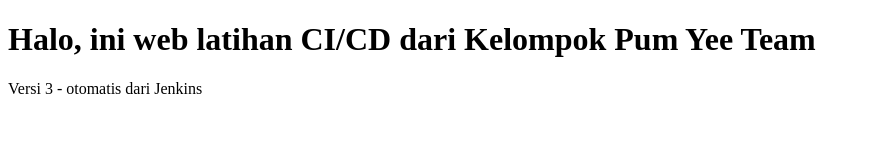
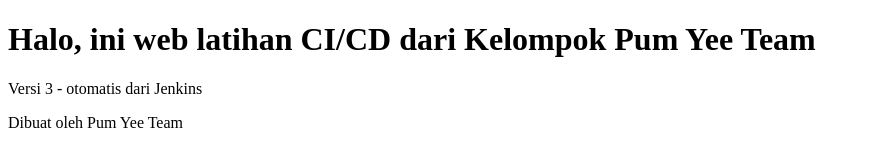
Before and after one commit to HaidirSeptian/latihan-cicd, a plain HTML site: page public/index.html in a window 1280 px wide. Shown: the whole page, without its empty margins (0-870 px from the left). Drawn offline with Linux system fonts and the light colour scheme.

Commit message:
Update index.html

```diff
--- a/public/index.html
+++ b/public/index.html
@@ -6,5 +6,6 @@
 <body>
   <h1>Halo, ini web latihan CI/CD dari Kelompok Pum Yee Team</h1>
   <p>Versi 3 - otomatis dari Jenkins</p>
+  <footer>Dibuat oleh Pum Yee Team</footer>
 </body>
 </html>
```
